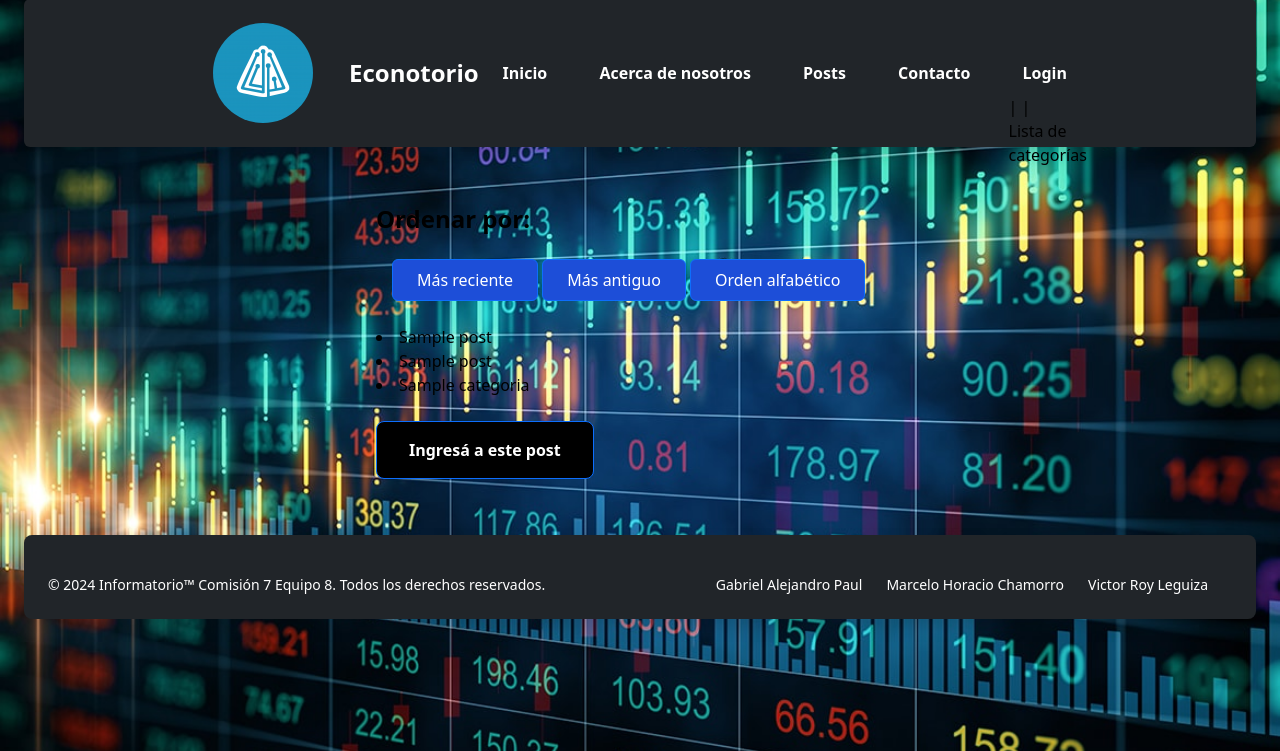
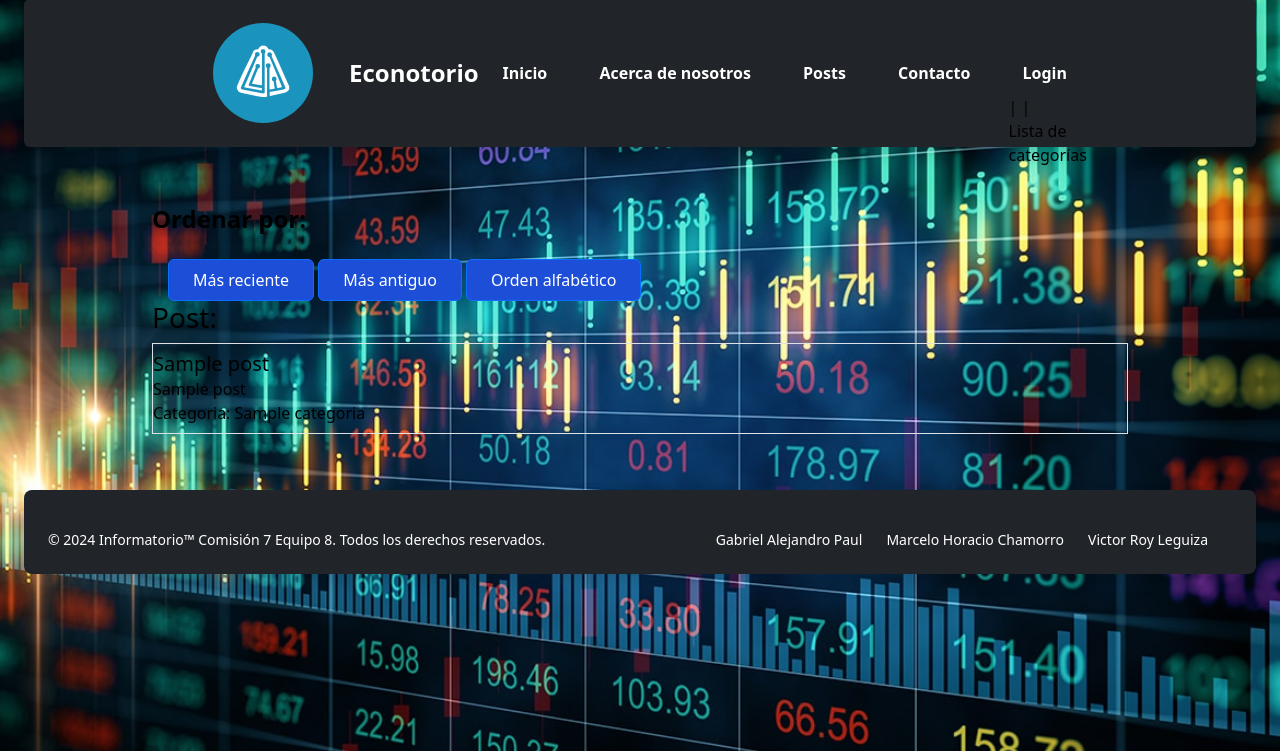
Before and after one commit to Gabriel1610/DJango-PDF, a Django app: page /posts/ in a window 1280 px wide. Shown: the part 49-800 px from the top of the page. Run offline with Django 4.2, Linux system fonts and the light colour scheme; tables that the repository leaves empty hold one stand-in row (values such as "Sample post").

Commit message:
arreglos de estilos

```diff
--- a/blog/templates/posts/post_individual.html
+++ b/blog/templates/posts/post_individual.html
@@ -21,7 +21,7 @@
                 <p class="flex-grow font-medium text-left text-pretty">{{ posts.texto }}</p>
             </div>
             {% if posts.imagen %}
-            <img class="aspect-4/3 object-contain object-cover rounded-lg shadow" src="{{ posts.imagen.url }}" alt="">
+            <img class="max-w-lg max-h-150 object-contain object-cover rounded-lg shadow" src="{{ posts.imagen.url }}" alt="">
             {% else %}
             <p>No hay imagen disponible</p>
             {% endif %}
--- a/blog/templates/posts/posts.html
+++ b/blog/templates/posts/posts.html
@@ -4,7 +4,7 @@
 
 
 {% block contenido %}
-<div class="container max-w-xl px-4 py-8">
+<div class="container max-w-screen-lg px-4 py-8">
 
 <!--% if user.is_superuser or request.user|has_group:"Colaborador"-->
 {% if user.is_superuser or user|has_group:"Colaborador" %}
@@ -19,15 +19,17 @@
     <a href="{% url 'apps.posts:posts' %} ?orden-antiguo" class="btn btn-primary rounded bg-blue-700 py-2 px-4 text-white hover:bg-blue-800 focus:outline-none focus:ring-2 focus:ring-offset-2 focus:ring-blue-500 text-blue-500 hover:underline p-4">Más antiguo</a>
     <a href="{% url 'apps.posts:posts' %} ?orden-alfabetico" class="btn btn-primary rounded bg-blue-700 py-2 px-4 text-white hover:bg-blue-800 focus:outline-none focus:ring-2 focus:ring-offset-2 focus:ring-blue-500  text-blue-500 hover:underline p-4">Orden alfabético</a>
 </ul>
+<h2 class="h3 text-bold text-left">Post:</h2>
     {% for i in posts %}
-        <br>
-        <li>{{ i.titulo }}</li>
-        <li>{{ i.subtitulo }}</li>
-        <li>{{ i.categoria }}</li>
-        <br>
-        <a id="boton_post" class="btn btn-primary" href="{% url 'apps.posts:post_individual' i.id %}">
-            Ingresá a este post
-        </a>
+
+    <div class="hover:scale-110">
+        <article class="border border-gray-700 py-2 hover:scale-110">
+            <a href="{% url 'apps.posts:post_individual' i.id %}" class="h5 text-bold hover:underline hover:text-blue-800">{{ i.titulo }}</a>
+            <p>{{ i.subtitulo }}</p>
+            <p>Categoria: {{ i.categoria }}</p>
+        </article>
+    </div>
+
 
         {% empty %}
         <h1 class="text-center text-gray-800 font-bold p-4 font-bold h2">No hay registros</h1>
```
Also changed, not shown: blog/media/media/Montos-ANSES.jpg (added), blog/media/media/Montos-ANSES_T8Oswz2.jpg (added).
